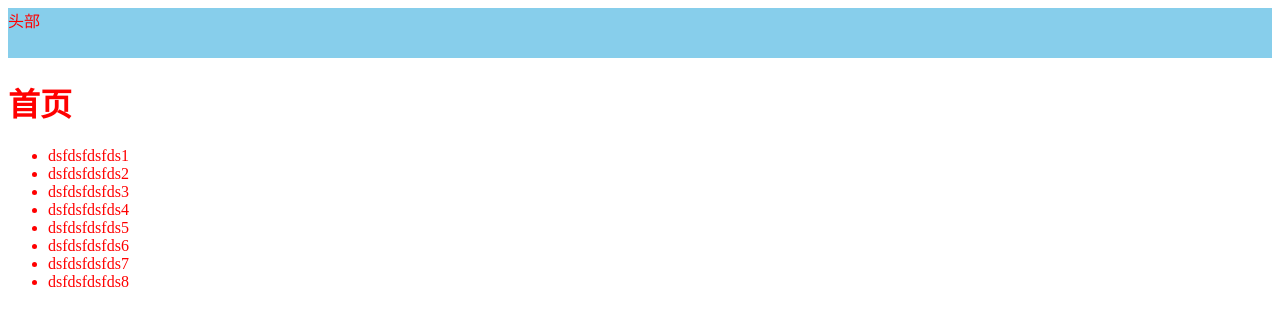
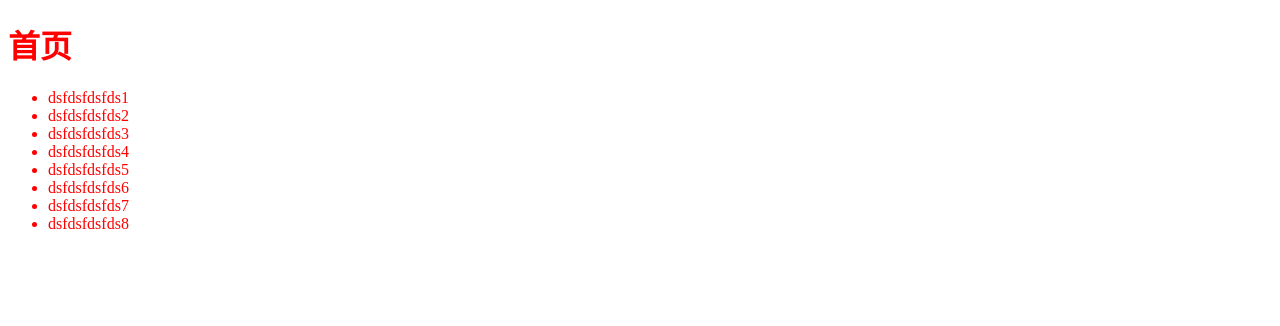
Before and after one commit to feizhg/test-1701A, a plain HTML site: page index.html in a window 1280 px wide. Drawn offline with Linux system fonts and the light colour scheme.

Commit message:
修改头部

```diff
--- a/index.html
+++ b/index.html
@@ -11,7 +11,7 @@
 </head>
 
 <body>
-    <header class="header">头部</header>
+
     <h1>首页</h1>
     <div class="banner">
         <ul>
```
